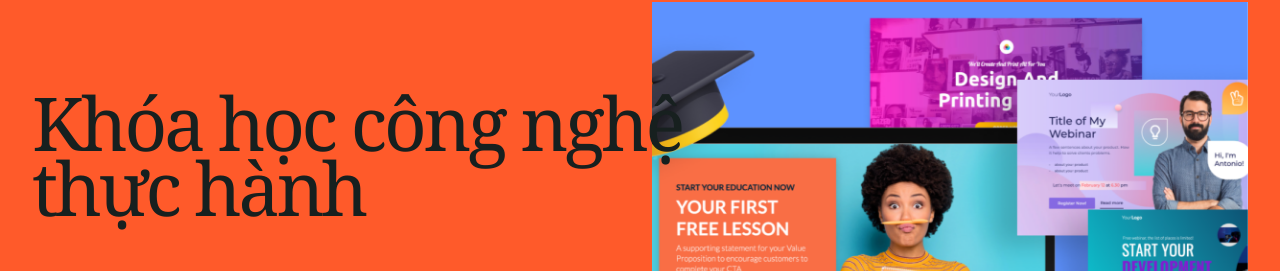
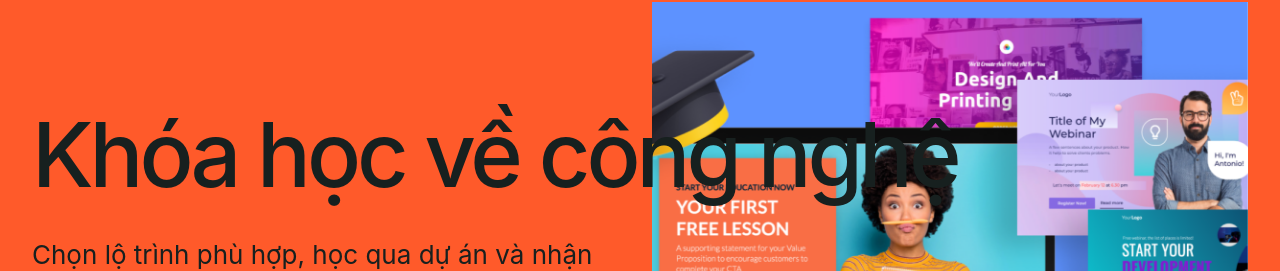
Before and after one commit to Duchuy-05/TuyenSinhEducation-Secure-web-software-development, a React (Vite) app in the folder frontend/: page / in a window 1280 px wide. Shown: the part 176-447 px from the top of the page. Built offline with nearby package versions, Linux system fonts and the light colour scheme; no server answers.

Commit message:
style: unify frontend typography and hero title

```diff
--- a/frontend/src/components/landing/LandingHero.tsx
+++ b/frontend/src/components/landing/LandingHero.tsx
@@ -3,21 +3,15 @@ import { Link } from 'react-router-dom';
 import heroMedia from '../../assets/banner1.png';
 import { landingContent } from '../../content/landingContent';
 
-const LandingHero = () => {
+export default function LandingHero() {
   const { hero } = landingContent;
-  return (
-    <section className="landing-hero" aria-labelledby="landing-title">
+  return <section className="landing-hero" aria-labelledby="landing-title">
     <div className="page-frame landing-hero-layout">
       <div className="landing-hero-copy" data-reveal-part>
-          <h1 id="landing-title" aria-label={hero.title}>
-            <span>Khóa học công nghệ</span>
-            <span>thực hành</span>
-          </h1>
+        <h1 id="landing-title"><span>{hero.title}</span></h1>
         <p>{hero.description}</p>
         <div className="landing-hero-actions">
-            <Link to={hero.primaryCta.href} className="button button-primary">
-              {hero.primaryCta.label}<ArrowRight aria-hidden="true" size={19} />
-            </Link>
+          <Link to={hero.primaryCta.href} className="button button-primary">{hero.primaryCta.label}<ArrowRight aria-hidden="true" size={19} /></Link>
           <Link to={hero.secondaryCta.href} className="text-link">{hero.secondaryCta.label}</Link>
         </div>
       </div>
@@ -26,8 +20,5 @@ const LandingHero = () => {
         <figcaption>Học theo lộ trình, thực hành qua từng dự án.</figcaption>
       </figure>
     </div>
-    </section>
-  );
-};
-
-export default LandingHero;
+  </section>;
+}
--- a/frontend/src/content/landingContent.ts
+++ b/frontend/src/content/landingContent.ts
@@ -1,6 +1,6 @@
 export const landingContent = {
   hero: {
-    title: 'Khóa học công nghệ thực hành',
+    title: 'Khóa học về công nghệ',
     description: 'Chọn lộ trình phù hợp, học qua dự án và nhận hỗ trợ từ giảng viên trong suốt quá trình học.',
     primaryCta: { label: 'Khám phá khóa học', href: '/danh-muc-khoa-hoc' },
     secondaryCta: { label: 'Nhận tư vấn', href: '/lien-he' },
--- a/frontend/src/index.css
+++ b/frontend/src/index.css
@@ -1 +1,13 @@
 @import "tailwindcss";
+
+:root {
+  font-family: Inter, ui-sans-serif, system-ui, -apple-system, BlinkMacSystemFont, "Segoe UI", sans-serif;
+}
+
+body, button, input, select, textarea {
+  font-family: inherit;
+}
+
+.font-mono, code, kbd, samp, pre {
+  font-family: ui-monospace, SFMono-Regular, Menlo, Monaco, Consolas, "Liberation Mono", monospace;
+}
--- a/frontend/src/styles/LandingPage.css
+++ b/frontend/src/styles/LandingPage.css
@@ -38,7 +38,7 @@ body {
   margin: 0;
   background: var(--color-ground);
   color: var(--color-ink);
-  font-family: Georgia, 'Times New Roman', serif;
+  font-family: inherit;
   font-size: var(--step-body);
   line-height: 1.55;
 }
@@ -97,7 +97,7 @@ img { display: block; max-width: 100%; }
 .landing-hero { min-height: 100svh; padding-top: 76px; background: var(--color-accent); color: var(--color-dark); }
 .landing-hero-layout { min-height: calc(100svh - 76px); display: grid; grid-template-columns: repeat(12, 1fr); align-items: center; gap: var(--space-4); padding-block: clamp(4rem, 8vw, 7rem); }
 .landing-hero-copy { grid-column: 1 / span 6; position: relative; z-index: 2; }
-.landing-hero h1 { max-width: none; margin: 0; font-size: clamp(4rem, 5.8vw, 5.4rem); font-weight: 500; letter-spacing: -.045em; line-height: .88; }
+.landing-hero h1 { max-width: none; margin: 0; font-size: clamp(4.5rem, 7vw, 6.75rem); font-weight: 500; letter-spacing: -.045em; line-height: .88; }
 .landing-hero h1 span { display: block; white-space: nowrap; }
 .landing-hero-copy > p { max-width: 48ch; margin: var(--space-5) 0 0; font-size: var(--step-lead); }
 .landing-hero-actions { display: flex; align-items: center; gap: var(--space-4); margin-top: var(--space-5); }
```
Also changed, not shown: 1 other file (tests, documents, lock files or other folders). Lines whose indentation alone changed are shown as unchanged.
